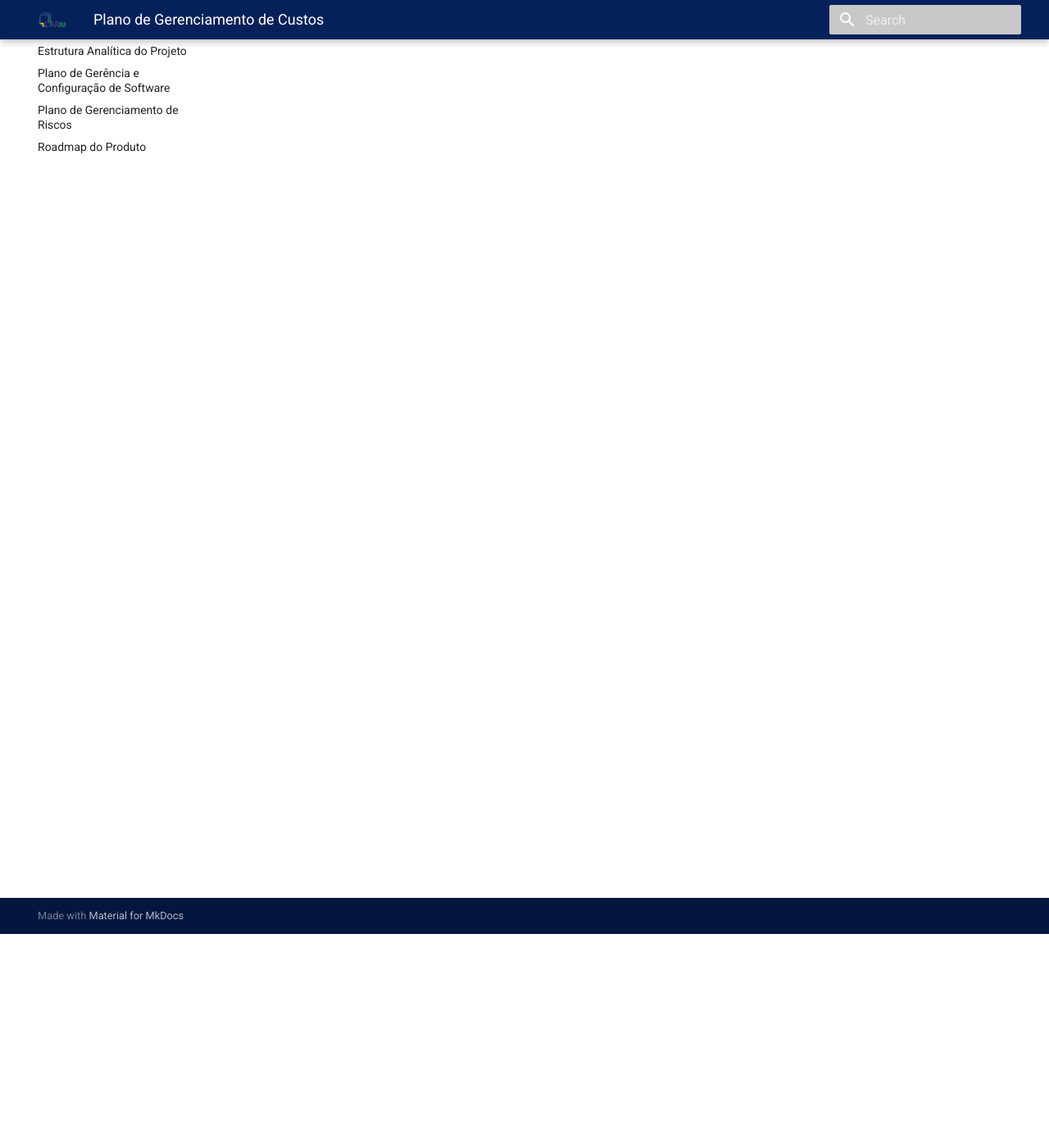
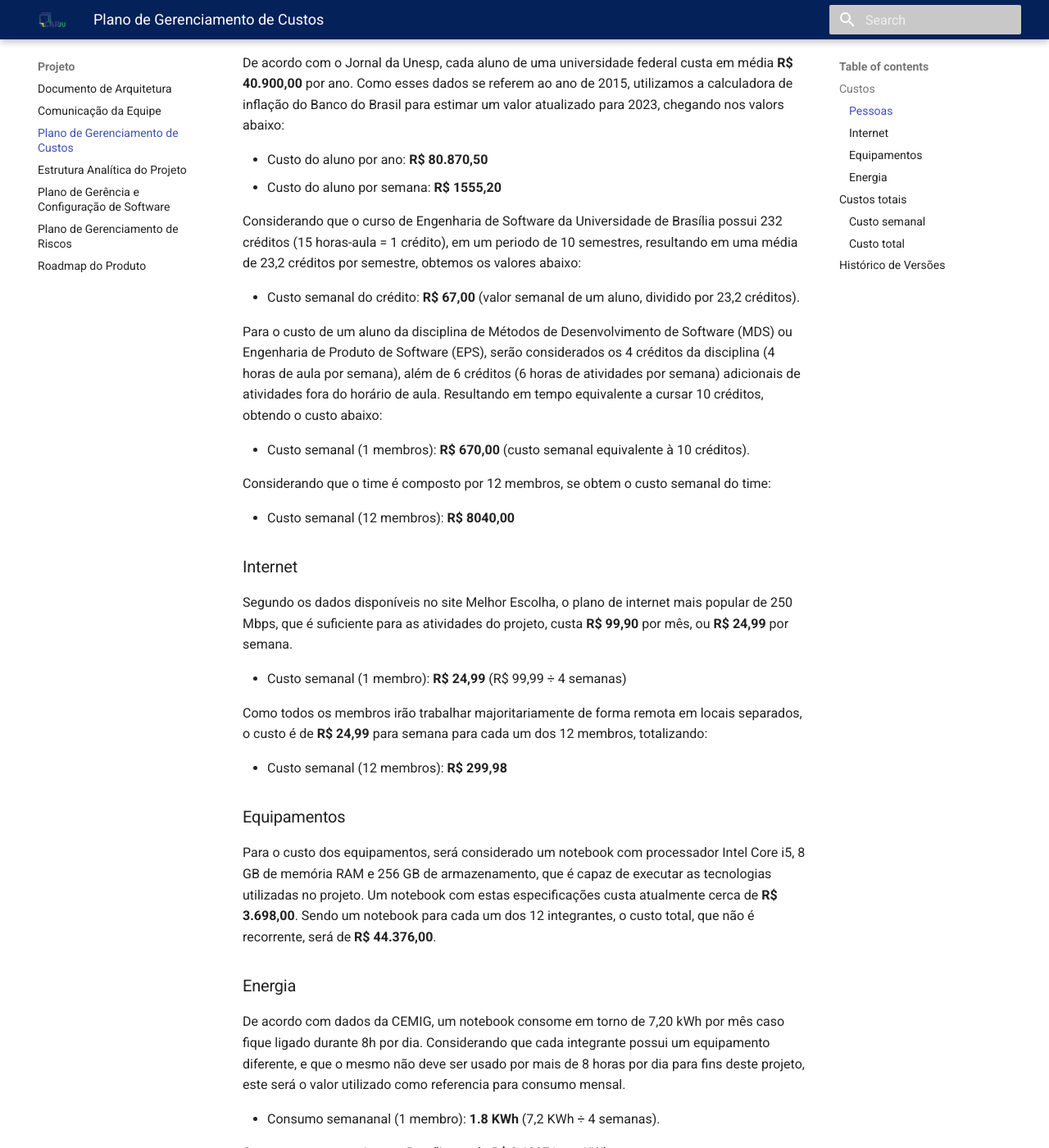
Before and after one commit to fga-eps-mds/2023-2-CAPJu-Doc, an MkDocs documentation site: the page built from docs/projeto/custos.md, in a window 1280 px wide and 1400 px high, scrolled down 261 px. Shown: the whole window at 82% size. Built offline with MkDocs 1.6.1 and Material for MkDocs 9.7.7, drawn with Linux system fonts in a browser that asks for light colours; some of the changed text lies outside the part shown.

Commit message:
Abertura do documento de custos.

```diff
--- a/docs/projeto/custos.md
+++ b/docs/projeto/custos.md
@@ -1 +1,70 @@
 # Plano de Gerenciamento de Custos
+
+## Custos
+
+### Pessoas
+
+De acordo com o Jornal da Unesp, cada aluno de uma universidade federal custa em média **R$ 40.900,00** por ano. Como esses dados se referem ao ano de 2015, utilizamos a calculadora de inflação do Banco do Brasil para estimar um valor atualizado para 2023, chegando nos valors abaixo:
+
+* Custo do aluno por ano: **R$ 80.870,50**
+* Custo do aluno por semana: **R$ 1555,20**
+
+Considerando que o curso de Engenharia de Software da Universidade de Brasília possui 232 créditos (15 horas-aula = 1 crédito), em um periodo de 10 semestres, resultando em uma média de 23,2 créditos por semestre, obtemos os valores abaixo:
+
+* Custo semanal do crédito: **R$ 67,00** (valor semanal de um aluno, dividido por 23,2 créditos).
+
+Para o custo de um aluno da disciplina de Métodos de Desenvolvimento de Software (MDS) ou Engenharia de Produto de Software (EPS), serão considerados os 4 créditos da disciplina (4 horas de aula por semana), além de 6 créditos (6 horas de atividades por semana) adicionais de atividades fora do horário de aula. Resultando em tempo equivalente a cursar 10 créditos, obtendo o custo abaixo:
+
+* Custo semanal (1 membros): **R$ 670,00** (custo semanal equivalente à 10 créditos).
+
+Considerando que o time é composto por 12 membros, se obtem o custo semanal do time:
+
+* Custo semanal (12 membros): **R$ 8040,00**
+
+### Internet
+
+Segundo os dados disponíveis no site Melhor Escolha, o plano de internet mais popular de 250 Mbps, que é suficiente para as atividades do projeto, custa **R$ 99,90** por mês, ou **R$ 24,99** por semana.
+
+* Custo semanal (1 membro): **R$ 24,99** (R$ 99,99 ÷ 4 semanas)
+
+Como todos os membros irão trabalhar majoritariamente de forma remota em locais separados, o custo é de **R$ 24,99** para semana para cada um dos 12 membros, totalizando:
+
+* Custo semanal (12 membros): **R$ 299,98**
+
+### Equipamentos
+
+Para o custo dos equipamentos, será considerado um notebook com processador Intel Core i5, 8 GB de memória RAM e 256 GB de armazenamento, que é capaz de executar as tecnologias utilizadas no projeto. Um notebook com estas especificações custa atualmente cerca de **R$ 3.698,00**. Sendo um notebook para cada um dos 12 integrantes, o custo total, que não é recorrente, será de **R$ 44.376,00**.
+### Energia
+
+De acordo com dados da CEMIG, um notebook consome em torno de 7,20 kWh por mês caso fique ligado durante 8h por dia. Considerando que cada integrante possui um equipamento diferente, e que o mesmo não deve ser usado por mais de 8 horas por dia para fins deste projeto, este será o valor utilizado como referencia para consumo mensal.
+
+* Consumo semananal (1 membro): **1.8 KWh** (7,2 KWh ÷ 4 semanas).
+
+Com o custo energetico em Brasília sendo R$ 0,69871 por KWh:
+
+* Custo semanal (1 membro): **R$ 1,257678**
+
+
+## Custos totais
+
+### Custo semanal
+
+| Tipo de custo |      1 membro |     12 membros |
+| :-----------: | ------------: | -------------: |
+|    Pessoas    |     R$ 670,00 |     R$ 8040,00 |
+|   Internet    |      R$ 24,99 |      R$ 299,88 |
+|    Energia    |       R$ 1,26 |       R$ 15,10 |
+|   **Total**   | **R$ 696,25** | **R$ 8354,00** |
+
+### Custo total
+
+Considerando o custo semanal de **R$ 8354,00**, duração de 12 semanas para o projeto, e o custo de **R$ 3.698,00** por membro da equipe, para equipamentos (que não é recorrente e ocorrerá apenas na primeira semana).
+
+* Custos totais do projeto: **R$ 144.624,00** ((**R$ 8354,00** por semana **X** 12 semanas)+(**R$ 3.698,00** por membro **X** 12 membros )).
+
+
+## Histórico de Versões
+
+| Data       | Versão | Descrição            | Autor(es)             | Revisor(es) |
+| ---------- | ------ | -------------------- | --------------------- | ----------- |
+| 04/09/2023 | 1.0    | Criação do documento | João Gabriel de Matos | A definir   |
```
